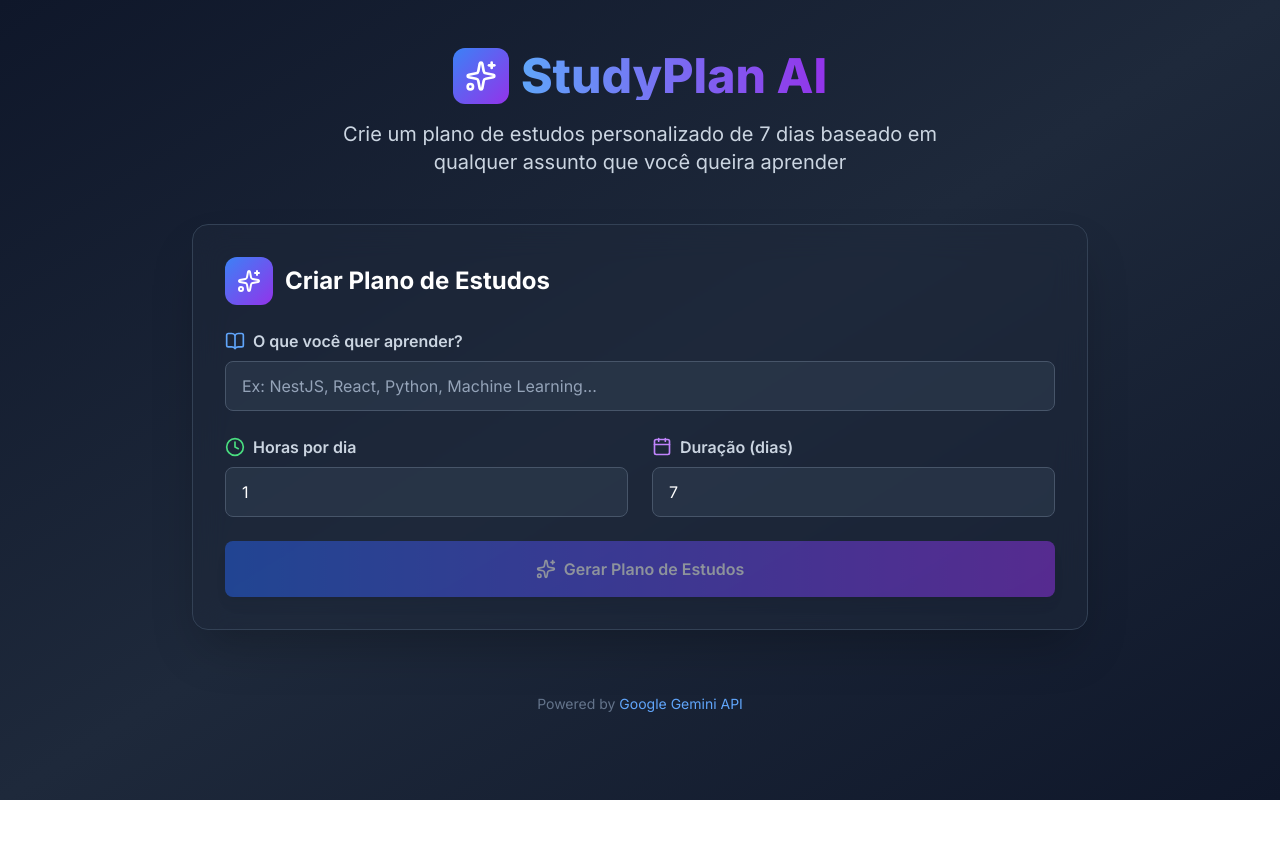
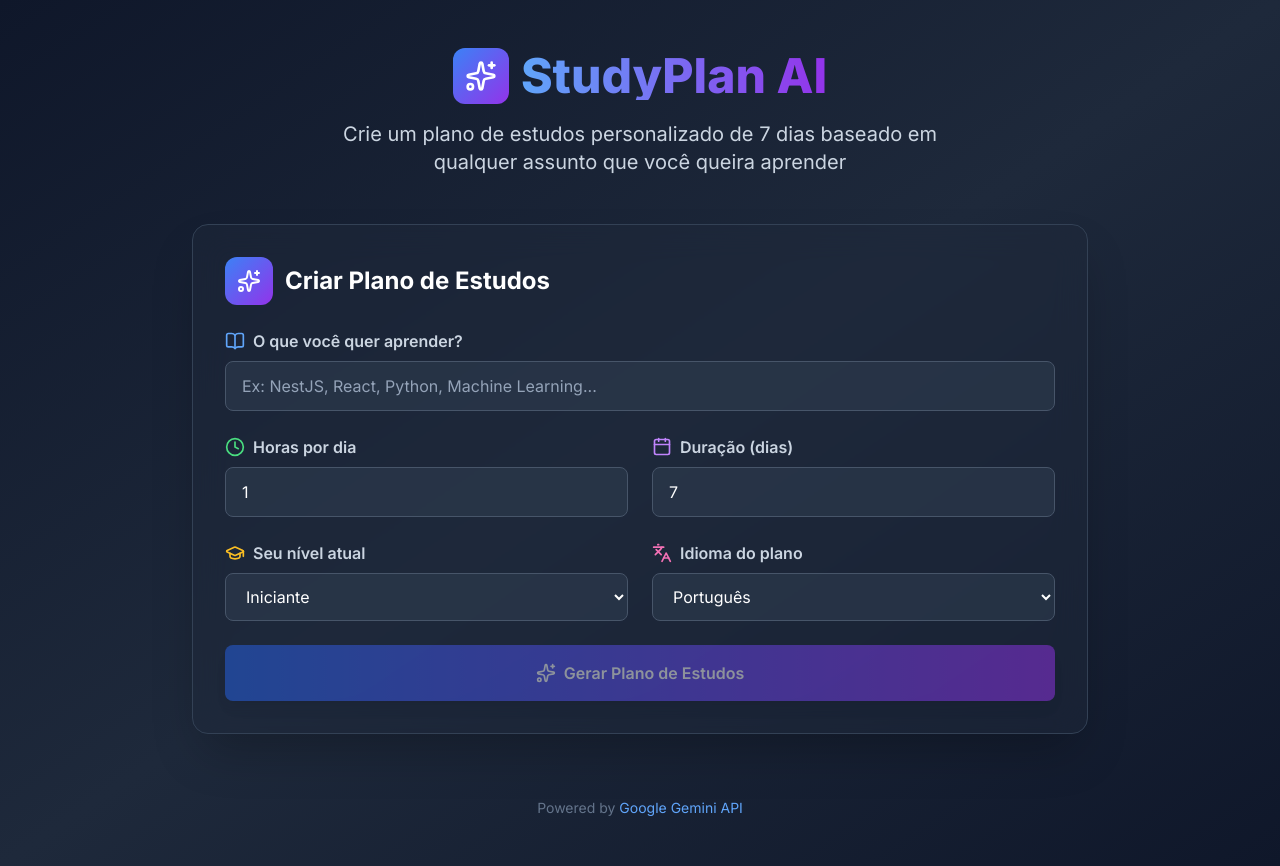
Before and after one commit to raabesmps/studyplan-ai, a Next.js app: page / in a window 1280 px wide. Before the commit the page ends 800 px from the top, so only its background shows below. Built offline with nearby package versions, Linux system fonts and the light colour scheme.

Commit message:
feat(form): add level and plan language fields

```diff
--- a/app/page.tsx
+++ b/app/page.tsx
@@ -8,6 +8,7 @@ import StudyPlanDisplay from '@/components/StudyPlanDisplay';
 import SavedPlans from '@/components/SavedPlans';
 import { logger } from '@/lib/logger';
 import { planToMarkdown } from '@/lib/export';
+import type { PlanRequest } from '@/lib/schema';
 
 export default function Home() {
   const [loading, setLoading] = useState(false);
@@ -19,7 +20,8 @@ export default function Home() {
   } | null>(null);
   const [error, setError] = useState<string | null>(null);
 
-  const handleGenerate = async (subject: string, hoursPerDay: number, days: number) => {
+  const handleGenerate = async (input: PlanRequest) => {
+    const { subject, hoursPerDay, days, language } = input;
     setLoading(true);
     setError(null);
     setPlan(null);
@@ -31,7 +33,7 @@ export default function Home() {
         headers: {
           'Content-Type': 'application/json',
         },
-        body: JSON.stringify({ subject, hoursPerDay, days }),
+        body: JSON.stringify(input),
       });
 
       const data = await response.json();
@@ -41,7 +43,7 @@ export default function Home() {
       }
 
       // Temporary bridge until the card UI replaces markdown rendering.
-      setPlan(planToMarkdown(data.plan));
+      setPlan(planToMarkdown(data.plan, language));
       setPlanData({ subject, hoursPerDay, days });
     } catch (err: unknown) {
       logger.error('Generate request failed:', err);
--- a/components/StudyPlanForm.tsx
+++ b/components/StudyPlanForm.tsx
@@ -2,10 +2,22 @@
 
 import { useState } from 'react';
 import { motion } from 'framer-motion';
-import { BookOpen, Clock, Calendar, Sparkles } from 'lucide-react';
+import { BookOpen, Clock, Calendar, Sparkles, GraduationCap, Languages } from 'lucide-react';
+import { LEVELS, LANGUAGES, SUBJECT_MAX_LENGTH, type Language, type Level, type PlanRequest } from '@/lib/schema';
+
+const LEVEL_LABELS: Record<Level, string> = {
+  beginner: 'Iniciante',
+  intermediate: 'Intermediário',
+  advanced: 'Avançado',
+};
+
+const LANGUAGE_LABELS: Record<Language, string> = {
+  pt: 'Português',
+  en: 'English',
+};
 
 interface StudyPlanFormProps {
-  onGenerate: (subject: string, hoursPerDay: number, days: number) => void;
+  onGenerate: (input: PlanRequest) => void;
   loading: boolean;
 }
 
@@ -13,11 +25,13 @@ export default function StudyPlanForm({ onGenerate, loading }: StudyPlanFormProp
   const [subject, setSubject] = useState('');
   const [hoursPerDay, setHoursPerDay] = useState(1);
   const [days, setDays] = useState(7);
+  const [level, setLevel] = useState<Level>('beginner');
+  const [language, setLanguage] = useState<Language>('pt');
 
   const handleSubmit = (e: React.FormEvent) => {
     e.preventDefault();
     if (subject.trim() && hoursPerDay > 0) {
-      onGenerate(subject.trim(), hoursPerDay, days);
+      onGenerate({ subject: subject.trim(), hoursPerDay, days, level, language });
     }
   };
 
@@ -47,6 +61,7 @@ export default function StudyPlanForm({ onGenerate, loading }: StudyPlanFormProp
             type="text"
             value={subject}
             onChange={(e) => setSubject(e.target.value)}
+            maxLength={SUBJECT_MAX_LENGTH}
             placeholder="Ex: NestJS, React, Python, Machine Learning..."
             className="w-full px-4 py-3 bg-slate-700/50 border border-slate-600 rounded-lg text-white placeholder-slate-400 focus:outline-none focus:ring-2 focus:ring-blue-500 transition-all"
             required
@@ -92,6 +107,48 @@ export default function StudyPlanForm({ onGenerate, loading }: StudyPlanFormProp
           </div>
         </div>
 
+        <div className="grid grid-cols-1 md:grid-cols-2 gap-6">
+          <div>
+            <label htmlFor="level" className="flex items-center gap-2 text-slate-300 mb-2">
+              <GraduationCap className="w-5 h-5 text-amber-400" />
+              <span className="font-semibold">Seu nível atual</span>
+            </label>
+            <select
+              id="level"
+              value={level}
+              onChange={(e) => setLevel(e.target.value as Level)}
+              className="w-full px-4 py-3 bg-slate-700/50 border border-slate-600 rounded-lg text-white focus:outline-none focus:ring-2 focus:ring-amber-500 transition-all"
+              disabled={loading}
+            >
+              {LEVELS.map((l) => (
+                <option key={l} value={l}>
+                  {LEVEL_LABELS[l]}
+                </option>
+              ))}
+            </select>
+          </div>
+
+          <div>
+            <label htmlFor="language" className="flex items-center gap-2 text-slate-300 mb-2">
+              <Languages className="w-5 h-5 text-pink-400" />
+              <span className="font-semibold">Idioma do plano</span>
+            </label>
+            <select
+              id="language"
+              value={language}
+              onChange={(e) => setLanguage(e.target.value as Language)}
+              className="w-full px-4 py-3 bg-slate-700/50 border border-slate-600 rounded-lg text-white focus:outline-none focus:ring-2 focus:ring-pink-500 transition-all"
+              disabled={loading}
+            >
+              {LANGUAGES.map((l) => (
+                <option key={l} value={l}>
+                  {LANGUAGE_LABELS[l]}
+                </option>
+              ))}
+            </select>
+          </div>
+        </div>
+
         <motion.button
           type="submit"
           disabled={loading || !subject.trim()}
```
